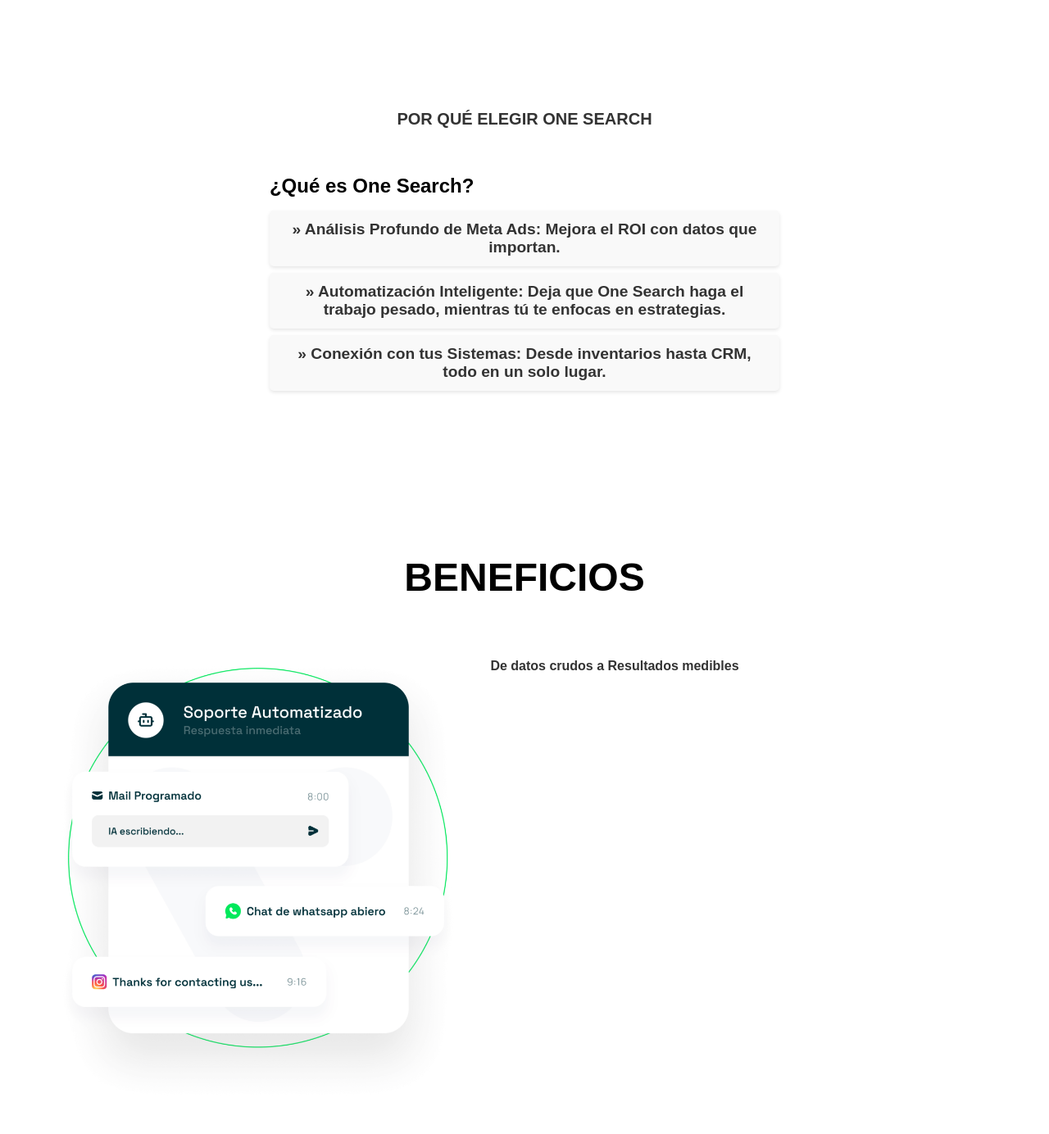
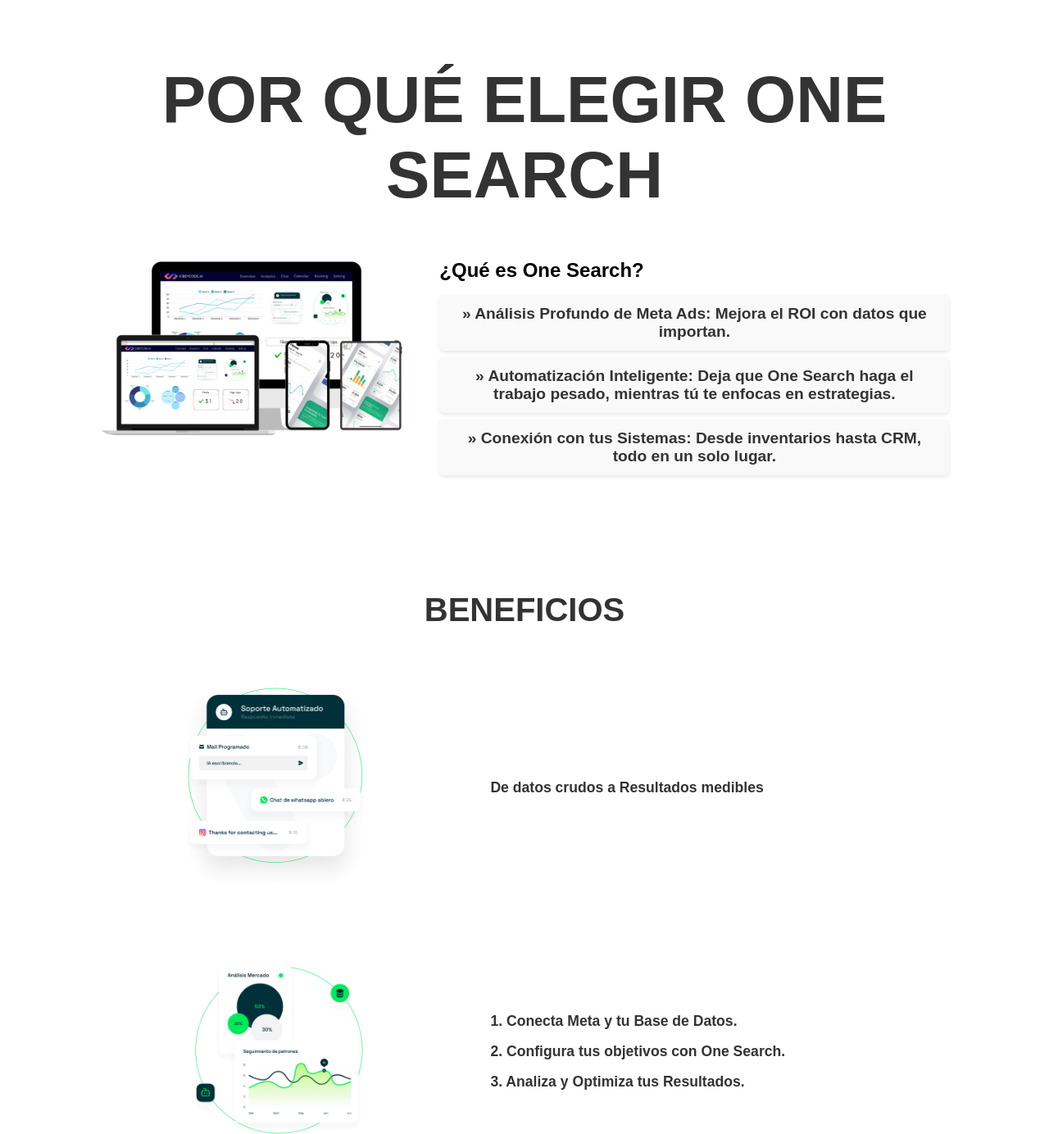
Before and after one commit to emmazaragoza/FOH, a website: page index.html in a window 1280 px wide. Shown: the part 1100-2484 px from the top of the page at 82% size. Drawn offline with Linux system fonts and the light colour scheme.

Commit message:
cambios 4

```diff
--- a/index.html
+++ b/index.html
@@ -74,7 +74,7 @@
         <p>POR QUÉ ELEGIR ONE SEARCH</p>
         <div class="contenido-principal">
           <div class="imagen">
-            <img src="imagenes/HOME1111.png" alt="Imagen representativa" />
+            <img src="imagenes/HOME11111.png" alt="Imagen representativa" />
           </div>
           <div class="texto">
             <h2>¿Qué es One Search?</h2>
--- a/styles.css
+++ b/styles.css
@@ -206,7 +206,7 @@
     gap: 2rem;
 }
 
-#como-funciona .contenido-principal .imagen {
+#como-funciona .contenido-principal .imagen img {
     flex: 1 1 30%;
     max-width: 50%;
     display: none;
@@ -543,6 +543,23 @@
         /* Opcional: Ajusta la opacidad */
     }
 
+    #como-funciona .container p {
+        text-align: center;
+        /* font-size: 1.25rem; */
+        font-weight: bold;
+        color: #333;
+        margin-bottom: 4rem;
+        font-size: 5rem;
+    }
+
+    #como-funciona .container {
+        padding: 5% 5%;
+        background-color: #ffffff;
+        display: flex;
+        flex-direction: column;
+        gap: 2rem;
+    }
+
     #servicios .container h1 {
         color: white;
         font-size: 3em;
@@ -607,10 +624,19 @@
         text-align: center;
         /* Centrar el texto */
         margin-bottom: 2rem;
-        font-size: 2rem;
+        font-size: 5rem;
         /* Ajustar tamaño de la fuente */
         font-weight: bold;
         color: #000000;
+    }
+
+    #como-funciona .container p {
+        text-align: center;
+        /* font-size: 1.25rem; */
+        font-weight: bold;
+        color: #333;
+        margin-bottom: 1.5rem;
+        font-size: 5rem;
     }
 
     #como-funciona .contenido-principal {
@@ -627,26 +653,27 @@
 
     #como-funciona .contenido-principal .imagen {
         flex: 1 1 30%;
+        /* Ocupa el 30% del contenedor */
         max-width: 50%;
-        /* Ocultar la imagen */
+        /* Ancho máximo del 50% */
+        display: block;
+        /* Mostrar la imagen */
     }
 
-    #como-funciona .imagen img {
+    #como-funciona .contenido-principal .imagen img {
         width: 100%;
-        /* Asegura que la imagen ocupe todo el ancho disponible */
-        height: auto;
-        /* Mantiene las proporciones */
-        border-radius: 10px;
-        /* Bordes redondeados */
+        height: 100%;
+        object-fit: cover;
+        border-radius: 5% / 5%;
+        overflow: hidden;
+        display: block;
+        max-width: 100%;
     }
 
     #como-funciona .texto {
         flex: 1 1 50%;
         /* Ocupa el 50% del contenedor */
         max-width: 60%;
-        /* Limitar el ancho máximo */
-        text-align: left;
-        /* Alineación izquierda del texto */
     }
 
     #como-funciona .texto h2 {
@@ -681,6 +708,87 @@
         /* Sombra sutil */
     }
 
+    #beneficios {
+        padding: 3% 5%;
+        background-color: #ffffff;
+    }
+
+    #beneficios .container {
+        text-align: center;
+        margin-bottom: 2rem;
+    }
+
+    #beneficios .titulo-beneficios h1 {
+        font-size: 2.5rem;
+        font-weight: bold;
+        color: #333;
+    }
+
+    .bene {
+        display: flex;
+        flex-wrap: wrap;
+        gap: 2rem;
+        justify-content: center;
+        align-items: center;
+        margin-bottom: 3rem;
+    }
+
+    .bene-img {
+        flex: 1 1 40%;
+        max-width: 40%;
+        text-align: center;
+    }
+
+    .bene-img img {
+        width: 50%;
+        height: auto;
+        border-radius: 10px;
+    }
+
+    .texto {
+        flex: 1 1 50%;
+        max-width: 50%;
+        text-align: left;
+        font-size: 1.2rem;
+        color: #333;
+    }
+
+    .texto p {
+        margin: 1rem 0;
+        font-size: 1.1rem;
+    }
+
+    .p-beneficios {
+        margin-left: 0;
+        text-align: start;
+    }
+
+    .bene-cuente {
+        margin-top: 2rem;
+        text-align: center;
+    }
+
+    .bene-cuente-h2 .bene-2 {
+        font-size: 1.8rem;
+        font-weight: bold;
+        color: #333;
+        margin-bottom: 1rem;
+    }
+
+    .bene-cuente-texto .link button {
+        padding: 0.8rem 2rem;
+        font-size: 1.2rem;
+        color: #fff;
+        background-color: #049602;
+        border: none;
+        border-radius: 5px;
+        cursor: pointer;
+        transition: background-color 0.3s ease;
+    }
+
+    .bene-cuente-texto .link button:hover {
+        background-color: #037d01;
+    }
 
     /* Servicios */
     #servicios .container h1 {
```
